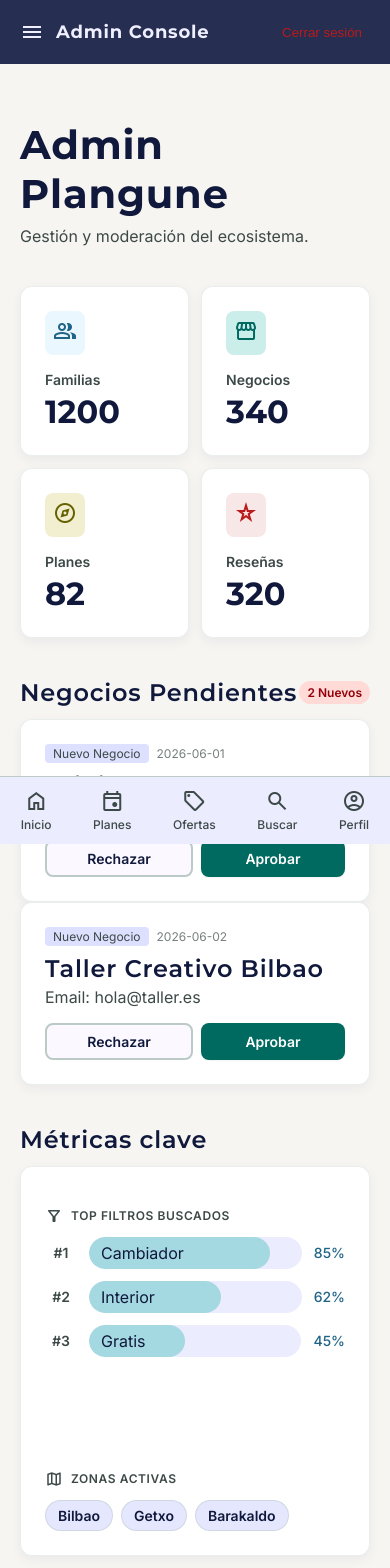
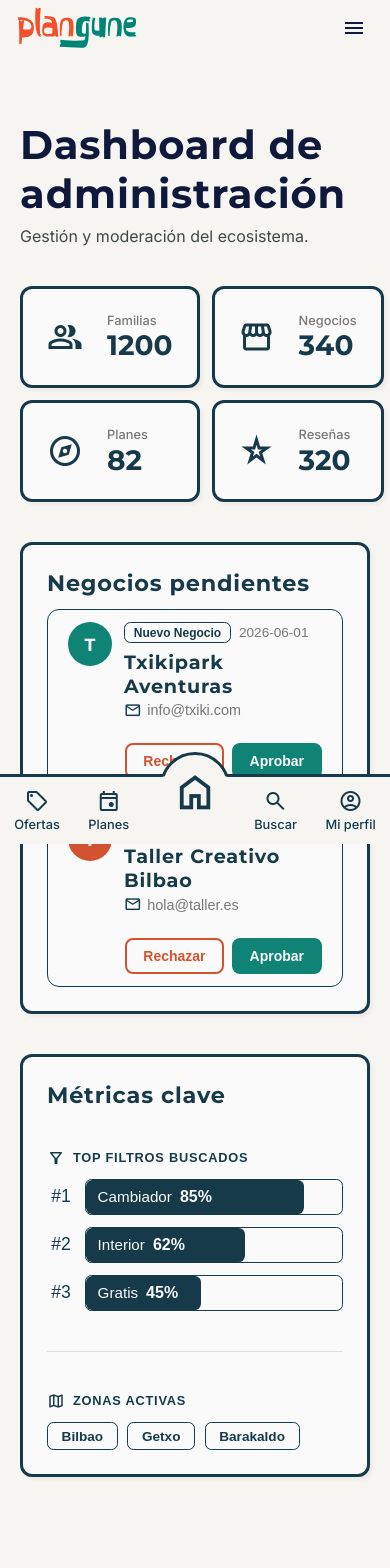
Before and after one commit to David-LS-Bilbao/Plangune-desafio-26, a React (Vite) app in the folder frontend/: page /admin in a window 390 px wide. Shown: the top 1568 px of the page. Built offline with nearby package versions, Linux system fonts and the light colour scheme.

Commit message:
Se termina el responsive de la web y los estilos CSS. Se terminan los estilos del panel de administrador

```diff
--- a/frontend/src/components/common/NavbarResponsive.jsx
+++ b/frontend/src/components/common/NavbarResponsive.jsx
@@ -20,7 +20,7 @@ function NavbarResponsive() {
   ];
 
   const adminLinks = [
-    { to: '/admin', icon: 'dashboard', label: 'Panel', exact: true },
+    { to: '/admin', icon: 'dashboard', label: 'Dashboard', exact: true },
     { to: '/admin/data', icon: 'analytics', label: 'Datos', exact: true },
   ];
 
@@ -91,8 +91,8 @@ function NavbarResponsive() {
       { label: 'Editar perfil', path: '/negocio/perfil', icon: 'person' },
     ];
     if (user.role === 'admin') return [
-      { label: 'Panel admin', path: '/admin', icon: 'admin_panel_settings' },
-      { label: 'Datos', path: '/admin/datos', icon: 'database' },
+      { label: 'Dashboard', path: '/admin', icon: 'admin_panel_settings' },
+      { label: 'Datos', path: '/admin/data', icon: 'database' },
     ];
     return [];
   })();
--- a/frontend/src/components/layout/AdminLayout.jsx
+++ b/frontend/src/components/layout/AdminLayout.jsx
@@ -1,37 +1,14 @@
 import React from 'react';
-import { Outlet, useNavigate } from 'react-router-dom';
-import Navigation from './Navigation';
-import { useAuthStore } from '../../store';
+import { Outlet } from 'react-router-dom';
+import NavbarResponsive from '../common/NavbarResponsive';
 
 function AdminLayout() {
-  const navigate = useNavigate();
-  const user = useAuthStore(state => state.user);
-  const logout = useAuthStore(state => state.logout);
-
-  const handleLogout = () => {
-    logout();
-    navigate('/login');
-  };
-
   return (
     <>
-      <header className="admin-header">
-        <div className="header-left">
-          <span className="material-symbols-outlined menu-icon">menu</span>
-          <h1 className="header-title">Admin Console</h1>
-        </div>
-        <div className="header-right">
-          <button className="icon-btn" onClick={handleLogout} style={{ color: 'var(--error)' }}>
-            Cerrar sesión
-          </button>
-        </div>
-      </header>
-
+      <NavbarResponsive />
       <div className="layout-content-wrapper">
         <Outlet />
       </div>
-
-      <Navigation />
     </>
   );
 }
--- a/frontend/src/pages/AdminDashboard.jsx
+++ b/frontend/src/pages/AdminDashboard.jsx
@@ -24,7 +24,7 @@ function AdminDashboard() {
     <main className="admin-dashboard-main">
       {/* Page Title */}
       <div className="admin-page-header">
-        <h2 className="admin-title">Admin Plangune</h2>
+        <h2 className="admin-title">Dashboard de administración</h2>
         <p className="admin-subtitle">Gestión y moderación del ecosistema.</p>
       </div>
 
@@ -34,32 +34,40 @@ function AdminDashboard() {
           <div className="metric-icon bg-secondary-light">
             <span className="material-symbols-outlined">group</span>
           </div>
+          <div className="metric-text">
             <p className="metric-label">Familias</p>
             <p className="metric-number">{stats.activeFamilies}</p>
           </div>
+        </div>
 
         <div className="admin-metric-card">
-          <div className="metric-icon bg-primary-light">
+          <div className="metric-icon bg-secondary-light">
             <span className="material-symbols-outlined">storefront</span>
           </div>
+          <div className="metric-text">
             <p className="metric-label">Negocios</p>
             <p className="metric-number">{stats.activeBusinesses}</p>
           </div>
+        </div>
 
         <div className="admin-metric-card">
-          <div className="metric-icon bg-tertiary-light">
+          <div className="metric-icon bg-secondary-light">
             <span className="material-symbols-outlined">explore</span>
           </div>
+          <div className="metric-text">
             <p className="metric-label">Planes</p>
             <p className="metric-number">{businessOffers.length + 80}</p>
           </div>
+        </div>
 
         <div className="admin-metric-card">
-          <div className="metric-icon bg-error-light">
+          <div className="metric-icon bg-secondary-light">
             <span className="material-symbols-outlined">star_rate</span>
           </div>
+          <div className="metric-text">
             <p className="metric-label">Reseñas</p>
             <p className="metric-number">320</p>
+          </div>
         </div>
       </div>
 
@@ -68,8 +76,7 @@ function AdminDashboard() {
         {/* Left Column: Pending Review */}
         <div className="pending-column">
           <div className="section-title-row">
-            <h3 className="section-title">Negocios Pendientes</h3>
-            <span className="badge-error">{pendingBusinesses.length} Nuevos</span>
+            <h3 className="section-title">Negocios pendientes</h3>
           </div>
 
           <div className="pending-list">
@@ -78,6 +85,10 @@ function AdminDashboard() {
             ) : (
               pendingBusinesses.map((business) => (
                 <div className="pending-card" key={business.id}>
+                  <div className="pending-card-header">
+                    <div className="pending-card-avatar">
+                      {business.name.charAt(0).toUpperCase()}
+                    </div>
                     <div className="pending-card-body">
                       <div className="pending-meta-row">
                         <span className="badge-type">Nuevo Negocio</span>
@@ -85,8 +96,10 @@ function AdminDashboard() {
                       </div>
                       <h4 className="pending-title">{business.name}</h4>
                       <p className="pending-by">
-                      Email: {business.email}
+                        <span className="material-symbols-outlined">mail</span>
+                        {business.email}
                       </p>
+                    </div>
                   </div>
                   <div className="pending-actions">
                     <button
@@ -112,8 +125,8 @@ function AdminDashboard() {
 
         {/* Right Column: Key Metrics */}
         <div className="metrics-column">
+          <div className="metrics-detail-card">
             <h3 className="section-title">Métricas clave</h3>
-          <div className="metrics-detail-card">
             {/* Top Filters */}
             <div className="metrics-group">
               <h4 className="metrics-group-title">
@@ -125,25 +138,22 @@ function AdminDashboard() {
                   <span className="rank">#1</span>
                   <div className="bar-container">
                     <div className="bar-fill" style={{ width: "85%" }}></div>
-                    <span className="bar-label">Cambiador</span>
+                    <span className="bar-label">Cambiador<span className="bar-value">85%</span></span>
                   </div>
-                  <span className="bar-pct">85%</span>
                 </div>
                 <div className="filter-bar-row">
                   <span className="rank">#2</span>
                   <div className="bar-container">
                     <div className="bar-fill" style={{ width: "62%" }}></div>
-                    <span className="bar-label">Interior</span>
+                    <span className="bar-label">Interior<span className="bar-value">62%</span></span>
                   </div>
-                  <span className="bar-pct">62%</span>
                 </div>
                 <div className="filter-bar-row">
                   <span className="rank">#3</span>
                   <div className="bar-container">
                     <div className="bar-fill" style={{ width: "45%" }}></div>
-                    <span className="bar-label">Gratis</span>
+                    <span className="bar-label">Gratis<span className="bar-value">45%</span></span>
                   </div>
-                  <span className="bar-pct">45%</span>
                 </div>
               </div>
             </div>
--- a/frontend/src/pages/AdminData.jsx
+++ b/frontend/src/pages/AdminData.jsx
@@ -1,15 +1,17 @@
 import React from 'react';
 
 const KPI_DATA = [
-  { label: 'Familias Registradas', value: '842', trend: '+12% este mes', icon: 'group', color: 'secondary' },
-  { label: 'Negocios Registrados', value: '156', trend: '+4 este mes', icon: 'storefront', color: 'primary' },
-  { label: 'Planes Activos', value: '1,204', trend: '+45 esta semana', icon: 'explore', color: 'tertiary' },
-  { label: 'Reseñas Totales', value: '3,450', trend: '4.8 media global', icon: 'star', color: 'yellow' },
-  { label: 'Incidencias', value: '12', trend: '3 críticas (Urgent)', icon: 'report_problem', color: 'error', trendError: true },
-  { label: 'Actividades Pendientes', value: '28', trend: 'Por moderar', icon: 'pending_actions', color: 'secondary' },
-  { label: 'Recomendaciones Gen.', value: '15.2k', trend: '82% CTR', icon: 'psychology', color: 'primary' },
-  { label: 'Estrés Fam. Medio', value: 'Medio', trend: 'Moda poblacional', icon: 'stress_management', color: 'dark' },
+  { label: 'Familias registradas', value: '842', trend: '+12% este mes', icon: 'group' },
+  { label: 'Negocios registrados', value: '156', trend: '+4 este mes', icon: 'storefront' },
+  { label: 'Planes activos', value: '1,204', trend: '+45 esta semana', icon: 'explore' },
+  { label: 'Reseñas totales', value: '3,450', trend: '4.8 media global', icon: 'star' },
+  { label: 'Incidencias', value: '12', trend: '3 críticas (Urgent)', icon: 'report_problem', trendError: true },
+  { label: 'Actividades pendientes', value: '28', trend: 'Por moderar', icon: 'pending_actions' },
+  { label: 'Recomendaciones gen.', value: '15.2k', trend: '82% CTR', icon: 'psychology' },
+  { label: 'Estrés fam. medio', value: 'Medio', trend: 'Moda poblacional', icon: 'stress_management' },
 ];
+
+const BAR_COLORS = ['bar-primary', 'bar-secondary', 'bar-tertiary', 'bar-accent'];
 
 const CATEGORIES = [
   { name: 'Parque al aire libre', pct: 32 },
@@ -31,7 +33,7 @@ function AdminData() {
       {/* Page Header */}
       <div className="admin-data-header">
         <div>
-          <h2 className="data-title">Vista General</h2>
+          <h2 className="data-title">Vista general</h2>
           <p className="data-subtitle">Métricas globales, moderación activa y rendimiento del modelo de recomendación.</p>
         </div>
         <div className="header-actions">
@@ -50,7 +52,7 @@ function AdminData() {
       <div className="kpi-grid-8">
         {KPI_DATA.map((kpi, i) => (
           <div key={i} className="kpi-card-admin">
-            <div className={`kpi-icon-row kpi-color-${kpi.color}`}>
+            <div className="kpi-icon-row">
               <span className="material-symbols-outlined">{kpi.icon}</span>
               <h3 className="kpi-label-sm">{kpi.label}</h3>
             </div>
@@ -67,7 +69,8 @@ function AdminData() {
       <div className="analytics-grid">
         {/* Left (2 cols): Analytics */}
         <div className="analytics-left">
-          <h3 className="section-title">Analítica de Búsqueda</h3>
+          <div className="analytics-search-card">
+            <h3 className="section-title">Analítica de búsqueda</h3>
             <div className="charts-pair">
               {/* Categories Bar Chart */}
               <div className="chart-card">
@@ -80,7 +83,7 @@ function AdminData() {
                         <span className="bar-pct-label text-secondary">{c.pct}%</span>
                       </div>
                       <div className="bar-track">
-                      <div className="bar-fill bar-primary" style={{ width: `${c.pct}%` }}></div>
+                        <div className={`bar-fill ${BAR_COLORS[i % BAR_COLORS.length]}`} style={{ width: `${c.pct}%` }}></div>
                       </div>
                     </div>
                   ))}
@@ -88,7 +91,7 @@ function AdminData() {
               </div>
               {/* Filters Bar Chart */}
               <div className="chart-card">
-              <h4 className="chart-card-title">Filtros Familiares TOP</h4>
+                <h4 className="chart-card-title">Filtros familiares top</h4>
                 <div className="bar-list">
                   {FILTERS.map((f, i) => (
                     <div key={i} className="bar-item">
@@ -97,24 +100,25 @@ function AdminData() {
                         <span className="bar-pct-label text-secondary">{f.pct}%</span>
                       </div>
                       <div className="bar-track">
-                      <div className="bar-fill bar-secondary" style={{ width: `${f.pct}%` }}></div>
+                        <div className={`bar-fill ${BAR_COLORS[i % BAR_COLORS.length]}`} style={{ width: `${f.pct}%` }}></div>
                       </div>
                     </div>
                   ))}
                 </div>
               </div>
             </div>
+          </div>
 
           {/* Recommender Performance */}
           <div className="chart-card mt-lg">
-            <h3 className="section-title mb-4">Rendimiento del Recomendador</h3>
+            <h3 className="section-title mb-4">Rendimiento del recomendador</h3>
             <div className="recommender-grid">
               <div className="recommender-stat">
                 <p className="recommender-number">8.5k</p>
                 <p className="recommender-label">Tags "Ideal para tu familia"</p>
               </div>
               <div className="recommender-chart">
-                <p className="recommender-chart-label">Pesos de Factores del Modelo (Impacto relativo)</p>
+                <p className="recommender-chart-label">Pesos de factores del modelo (Impacto relativo)</p>
                 <div className="stacked-bar">
                   <div className="stack-segment bg-primary-container" style={{ width: '35%' }} title="Edad (35%)">EDAD 35%</div>
                   <div className="stack-segment bg-secondary" style={{ width: '25%' }} title="Distancia (25%)">DIST 25%</div>
@@ -130,7 +134,7 @@ function AdminData() {
         {/* Right (1 col): Density Map */}
         <div className="analytics-right">
           <div className="density-card">
-            <h3 className="section-title">Densidad de Actividad</h3>
+            <h3 className="section-title">Densidad de actividad</h3>
             <div className="map-placeholder">
               <span className="material-symbols-outlined map-icon">map</span>
               <p className="map-label">Mapa de calor Euskadi</p>
@@ -146,7 +150,7 @@ function AdminData() {
               <h4 className="age-chart-label">Edad de los peques</h4>
               <div className="age-bars">
                 <div className="age-bar-col">
-                  <div className="age-bar bg-surface-container h-20" title="0-1"></div>
+                  <div className="age-bar bg-accent h-20" title="0-1"></div>
                   <span className="age-label">0-1</span>
                 </div>
                 <div className="age-bar-col">
@@ -158,7 +162,7 @@ function AdminData() {
                   <span className="age-label">4-6</span>
                 </div>
                 <div className="age-bar-col">
-                  <div className="age-bar bg-surface-container h-40" title="7-9"></div>
+                  <div className="age-bar bg-tertiary-container h-40" title="7-9"></div>
                   <span className="age-label">7-9</span>
                 </div>
                 <div className="age-bar-col">
@@ -173,8 +177,9 @@ function AdminData() {
 
       {/* 3. Moderation Centre */}
       <div className="moderation-section">
+        <div className="moderation-card">
           <div className="section-title-row">
-          <h3 className="section-title">Centro de Moderación</h3>
+            <h3 className="section-title">Centro de moderación</h3>
             <button className="btn-link-sm">Ver todo</button>
           </div>
           <div className="moderation-grid">
@@ -182,7 +187,7 @@ function AdminData() {
             <div className="mod-card">
               <div className="mod-card-header">
                 <h4 className="mod-card-title">
-                <span className="material-symbols-outlined">pending_actions</span> Actividades Pendientes
+                  <span className="material-symbols-outlined">pending_actions</span> Actividades pendientes
                 </h4>
                 <span className="badge-neutral-sm">28</span>
               </div>
@@ -200,7 +205,7 @@ function AdminData() {
             <div className="mod-card">
               <div className="mod-card-header">
                 <h4 className="mod-card-title">
-                <span className="material-symbols-outlined">storefront</span> Negocios por Validar
+                  <span className="material-symbols-outlined">storefront</span> Negocios por validar
                 </h4>
                 <span className="badge-error-sm">5</span>
               </div>
@@ -218,7 +223,7 @@ function AdminData() {
             <div className="mod-card">
               <div className="mod-card-header">
                 <h4 className="mod-card-title error">
-                <span className="material-symbols-outlined">report</span> Incidencias Abiertas
+                  <span className="material-symbols-outlined">report</span> Incidencias abiertas
                 </h4>
                 <span className="badge-error-filled">3</span>
               </div>
@@ -241,10 +246,11 @@ function AdminData() {
             </div>
           </div>
         </div>
+      </div>
 
       {/* 4. Top Performance Table */}
       <div className="top-performance-section">
-        <h3 className="section-title">Top Rendimiento</h3>
+        <h3 className="section-title">Top rendimiento</h3>
         <div className="data-table-wrapper">
           <div className="table-scroll">
             <table className="data-table">
```
Also changed, not shown: frontend/src/styles/index.css. Lines whose indentation alone changed are shown as unchanged.
